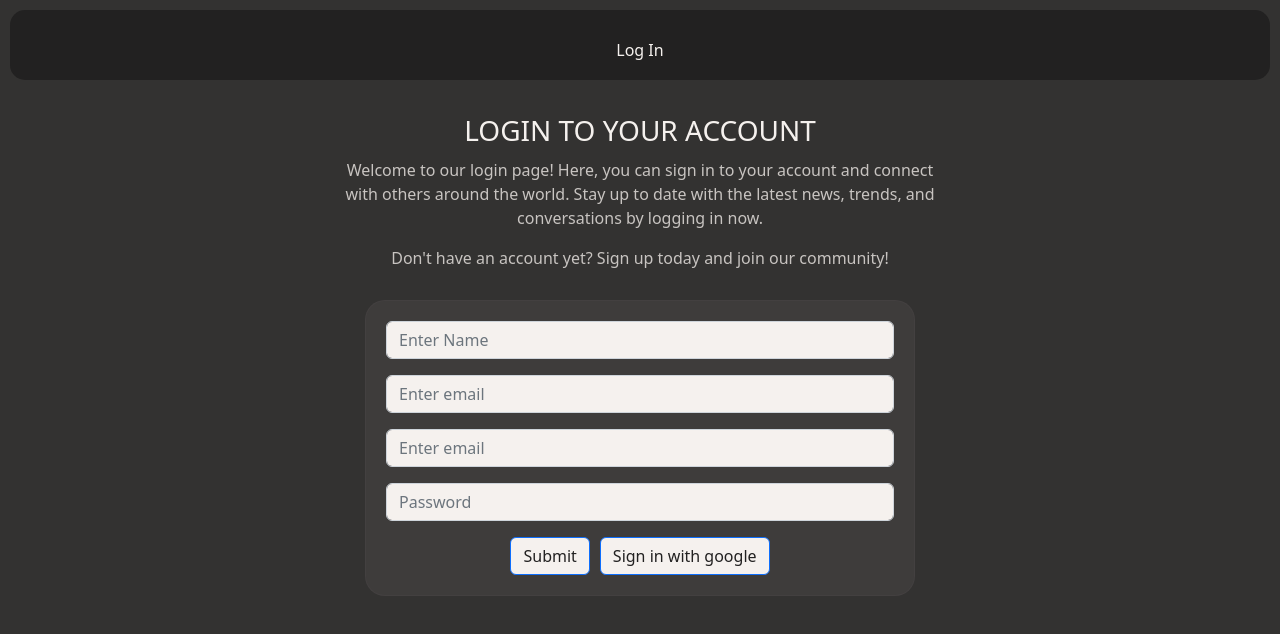
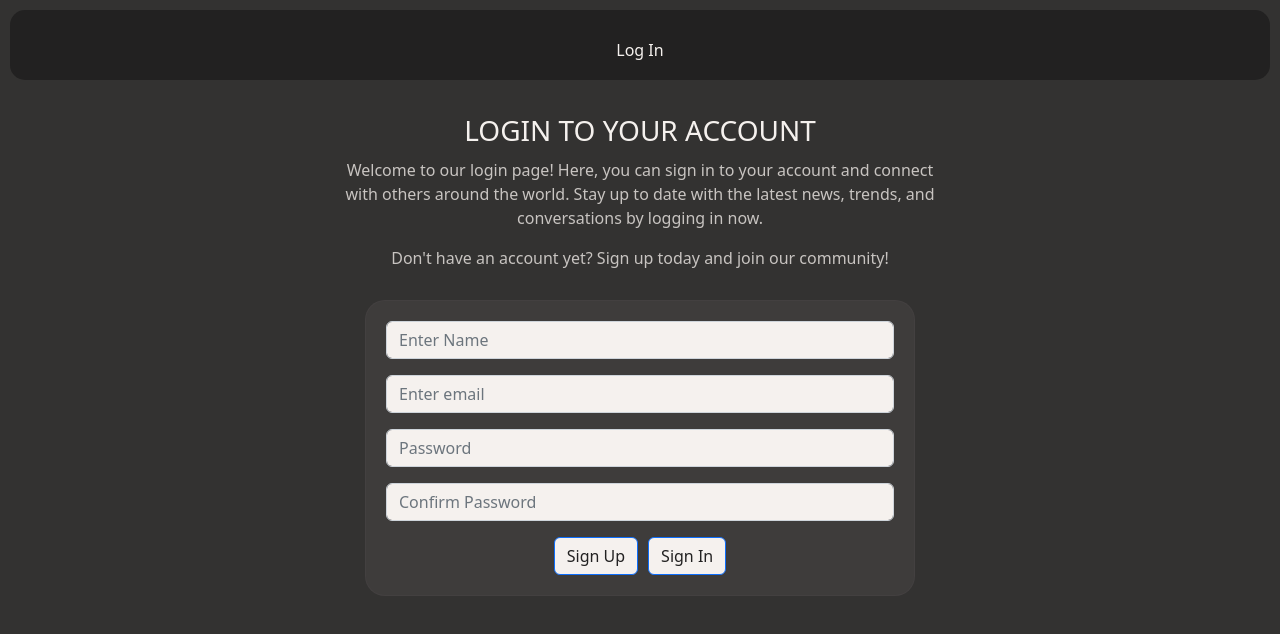
Before and after one commit to pritish1906/Social-Media-WebApp, a React (Create React App) app: page / in a window 1280 px wide. Shown: the top 634 px of the page. Built offline with nearby package versions, Linux system fonts and the light colour scheme; no server answers.

Commit message:
typos resolved

```diff
--- a/src/pages/login.tsx
+++ b/src/pages/login.tsx
@@ -33,17 +33,17 @@ export const Login = () => {
                         <Form.Control type="email" className='formInputs' placeholder="Enter email" />
                     </Form.Group>
 
-                    <Form.Group className="mb-3" controlId="formBasicEmail">
-                        <Form.Control type="email" className='formInputs' placeholder="Enter email" />
-                    </Form.Group>
-
                     <Form.Group className="mb-3" controlId="formBasicPassword">
                         <Form.Control type="password" className='formInputs' placeholder="Password" />
                     </Form.Group>
 
-                    <Button className='btn' type="submit">Submit</Button>
+                    <Form.Group className="mb-3" controlId="formBasicPassword">
+                        <Form.Control type="password" className='formInputs' placeholder="Confirm Password" />
+                    </Form.Group>
+
+                    <Button className='btn' type="submit">Sign Up</Button>
                     <Button className='btn' onClick={loginWithGoogle}>
-                    Sign in with google
+                    Sign In
                 </Button>
             </Form>
             </div>
```
